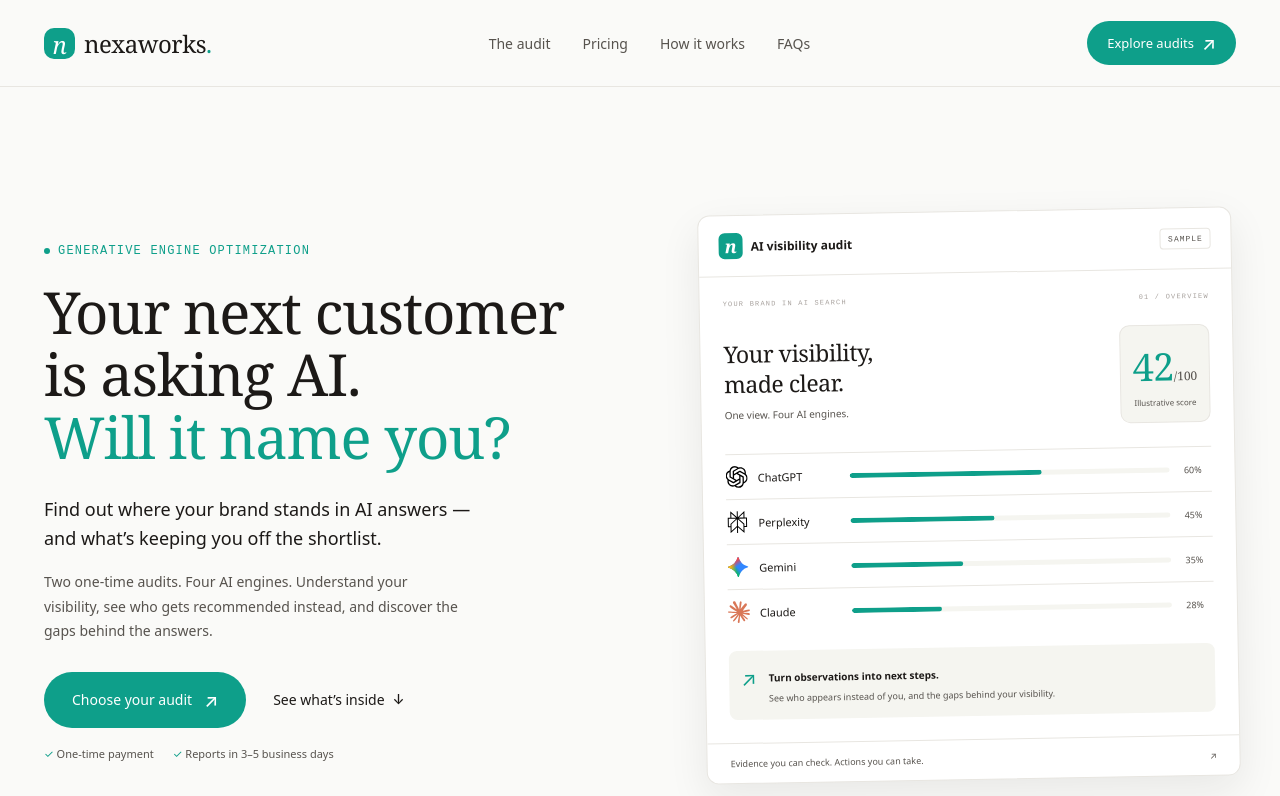
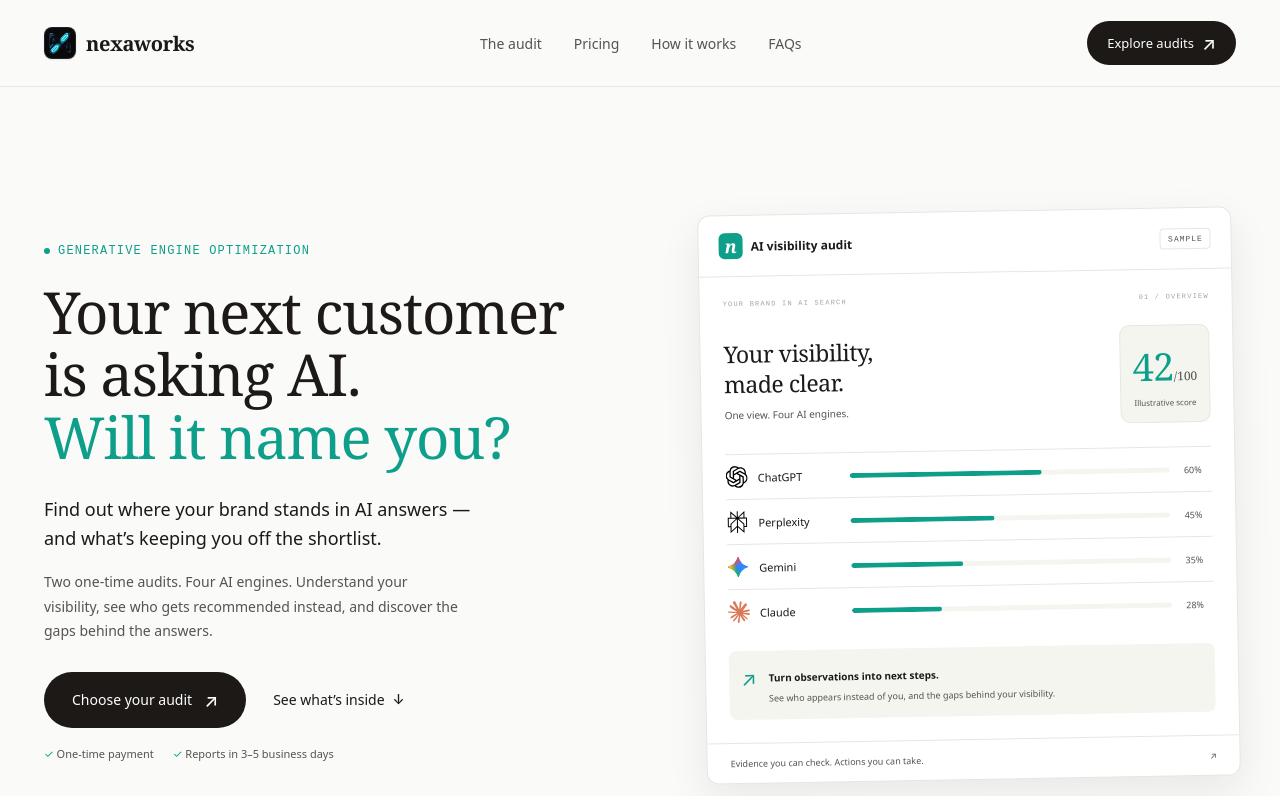
Before and after one commit to sahilghewari/NexaWorks-v4, a Next.js app: page /ai in a window 1280 px wide. Shown: the top 796 px of the page. Built offline with nearby package versions, Linux system fonts and the light colour scheme.

Commit message:
Use real NexaWorks logo and homepage button language on /ai

```diff
--- a/src/app/ai/audit.css
+++ b/src/app/ai/audit.css
@@ -71,27 +71,28 @@
 .ai-audit .brand {
   display: flex;
   align-items: center;
-  font-size: 24px;
-  font-weight: 500;
+  font-family: Georgia, "Times New Roman", serif;
+  font-size: 20px;
+  font-weight: 600;
   letter-spacing: -0.02em;
-  font-family: Georgia, "Times New Roman", serif;
-}
-.ai-audit .brand-dot {
-  color: var(--accent);
+  color: var(--ink);
 }
 .ai-audit .mark {
-  width: 31px;
-  height: 31px;
+  width: 32px;
+  height: 32px;
   display: grid;
   place-items: center;
-  border-radius: 10px;
-  background: var(--accent);
-  color: white;
-  margin-right: 9px;
-  font-size: 24px;
-  font-weight: 400;
-  font-style: italic;
-  font-family: Georgia, serif;
+  border-radius: 8px;
+  background: #0a0a0c;
+  border: 1px solid rgba(255, 255, 255, 0.1);
+  margin-right: 10px;
+  box-shadow: 0 1px 2px rgba(0, 0, 0, 0.08);
+}
+.ai-audit .mark img {
+  width: 26px;
+  height: 26px;
+  object-fit: contain;
+  display: block;
 }
 .ai-audit .nav nav {
   display: flex;
@@ -108,7 +109,7 @@
   align-items: center;
   justify-content: center;
   gap: 12px;
-  background: var(--accent);
+  background: var(--ink);
   color: #fff;
   padding: 16px 28px;
   border-radius: 999px;
@@ -120,7 +121,7 @@
   font-family: inherit;
 }
 .ai-audit .button:hover {
-  background: var(--accent-hover);
+  background: var(--accent);
 }
 .ai-audit .button span {
   font-size: 18px;
@@ -727,6 +728,12 @@
   width: 100%;
   justify-content: space-between;
 }
+.ai-audit .price-card.detailed .button.purchase {
+  background: var(--accent);
+}
+.ai-audit .price-card.detailed .button.purchase:hover {
+  background: var(--accent-hover);
+}
 .ai-audit .delivery {
   font-size: 11px;
   color: var(--accent);
@@ -968,7 +975,7 @@
     display: none;
   }
   .ai-audit .brand {
-    font-size: 21px;
+    font-size: 18px;
   }
   .ai-audit .button.small {
     font-size: 11px;
--- a/src/components/marketing/ai-audit/AuditLanding.tsx
+++ b/src/components/marketing/ai-audit/AuditLanding.tsx
@@ -19,9 +19,11 @@ export default function AuditLanding({ testMode }: { testMode: boolean }) {
       </a>
       <header>
         <div className="wrap nav">
-          <a className="brand" href="#" aria-label="NexaWorks home">
-            <span className="mark">n</span>nexaworks
-            <span className="brand-dot">.</span>
+          <a className="brand" href="/" aria-label="NexaWorks home">
+            <span className="mark">
+              <img src="/logo.png" alt="" width={26} height={26} />
+            </span>
+            nexaworks
           </a>
           <nav aria-label="Main navigation">
             <a href="#audit">The audit</a>
@@ -574,9 +576,11 @@ export default function AuditLanding({ testMode }: { testMode: boolean }) {
       </main>
       <footer className="wrap">
         <div className="footer-top">
-          <a className="brand" href="#">
-            <span className="mark">n</span>nexaworks
-            <span className="brand-dot">.</span>
+          <a className="brand" href="/" aria-label="NexaWorks home">
+            <span className="mark">
+              <img src="/logo.png" alt="" width={26} height={26} />
+            </span>
+            nexaworks
           </a>
           <p>
             Make your brand easier to find.
```
